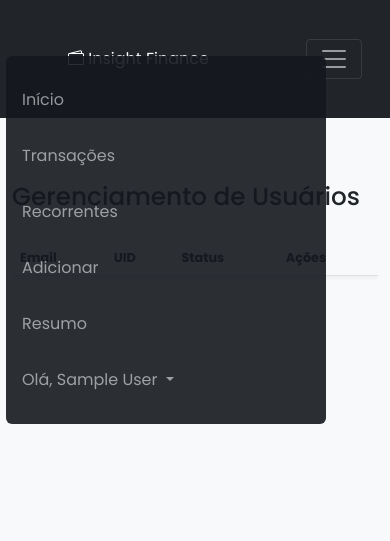
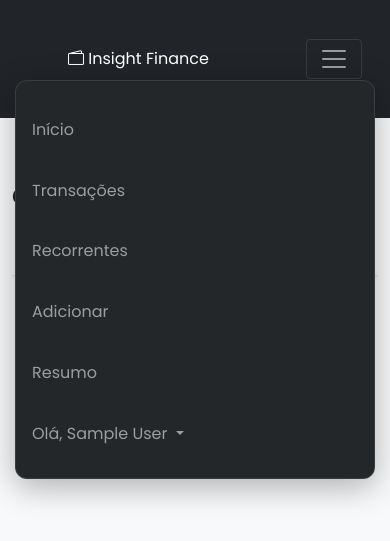
Before and after one commit to Matheus153/flask-financas, a Flask app: page /admin in a window 390 px wide, after a click that opens the changed part. Shown: the top 541 px of the page. Run offline with Flask 3, Linux system fonts and the light colour scheme; the visitor is signed in with stand-in values (Sample User, id 1); data that the repository does not hold is empty; some libraries are stand-ins or nearby versions.

Commit message:
Feat: adicionando animação na navbar-collapse

```diff
--- a/static/style.css
+++ b/static/style.css
@@ -165,49 +165,65 @@ body {
 @media (max-width: 991px) {
     .navbar-collapse {
         position: fixed;
-        top: 56px; /* Altura da navbar */
-        width: 20rem;
-        border-radius: 6px;
-        left: 6px;
-        right: 0;
-        background: rgba(21, 24, 29, 0.9);
+        top: 80px;
+        left: 15px;
+        right: 15px;
+        background: rgb(35, 39, 41);
+        backdrop-filter: blur(10px);
+        border-radius: 12px;
         padding: 1rem;
-        max-height: calc(100vh - 56px);
+        max-height: calc(100vh - 70px);
         overflow-y: auto;
         z-index: 1000;
-        display: none; /* Escondido por padrão */
-        transition: all 0.3s ease-in-out;
-        transform: translateY(-20px);
         opacity: 0;
         visibility: hidden;
+        transform: translateY(-30px) scale(0.95);
+        transition: all 0.4s cubic-bezier(0.4, 0, 0.2, 1);
+        box-shadow: 0 8px 32px rgba(0,0,0,0.3);
+        border: 1px solid rgba(255,255,255,0.1);
     }
 
     .navbar-collapse.show {
-        display: block;
-        transform: translateY(0);
         opacity: 1;
         visibility: visible;
+        transform: translateY(0) scale(1);
     }
 
     .nav-item {
-        margin: 0.5rem 0;
+        margin: 0.8rem 0;
+        opacity: 0;
+        transform: translateX(-20px);
+        transition: all 0.3s ease-out;
+    }
+
+    .navbar-collapse.show .nav-item {
+        opacity: 1;
+        transform: translateX(0);
+        transition-delay: calc(0.1s * var(--i));
     }
 
     .dropdown-menu {
         background: rgba(230, 234, 240, 0.82);
         border: none;
+        margin-top: 0.5rem;
     }
 
-    /* Overlay escuro */
+    /* Animação do overlay */
     .mobile-overlay {
         position: fixed;
-        top: 100px;
+        top: 56px;
         left: 0;
         right: 0;
         bottom: 0;
-        background: rgba(0, 0, 0, 0.7);
         z-index: 999;
-        display: none;
+        opacity: 0;
+        visibility: hidden;
+        transition: all 0.3s ease;
+    }
+
+    .mobile-overlay.active {
+        opacity: 1;
+        visibility: visible;
     }
 }
 
--- a/templates/base.html
+++ b/templates/base.html
@@ -106,5 +106,21 @@
 
     <script src="https://cdn.jsdelivr.net/npm/bootstrap@5.1.3/dist/js/bootstrap.bundle.min.js"></script>
 </body>
+<script>
+    document.querySelector('.navbar-toggler').addEventListener('click', function () {
+        const overlay = document.createElement('div');
+        overlay.className = 'mobile-overlay';
+        document.body.appendChild(overlay);
+
+        if (this.classList.contains('collapsed')) {
+            overlay.classList.add('active');
+            document.querySelectorAll('.nav-item').forEach((item, index) => {
+                item.style.setProperty('--i', index);
+            });
+        } else {
+            overlay.remove();
+        }
+    });
+</script>
 
 </html>
```
